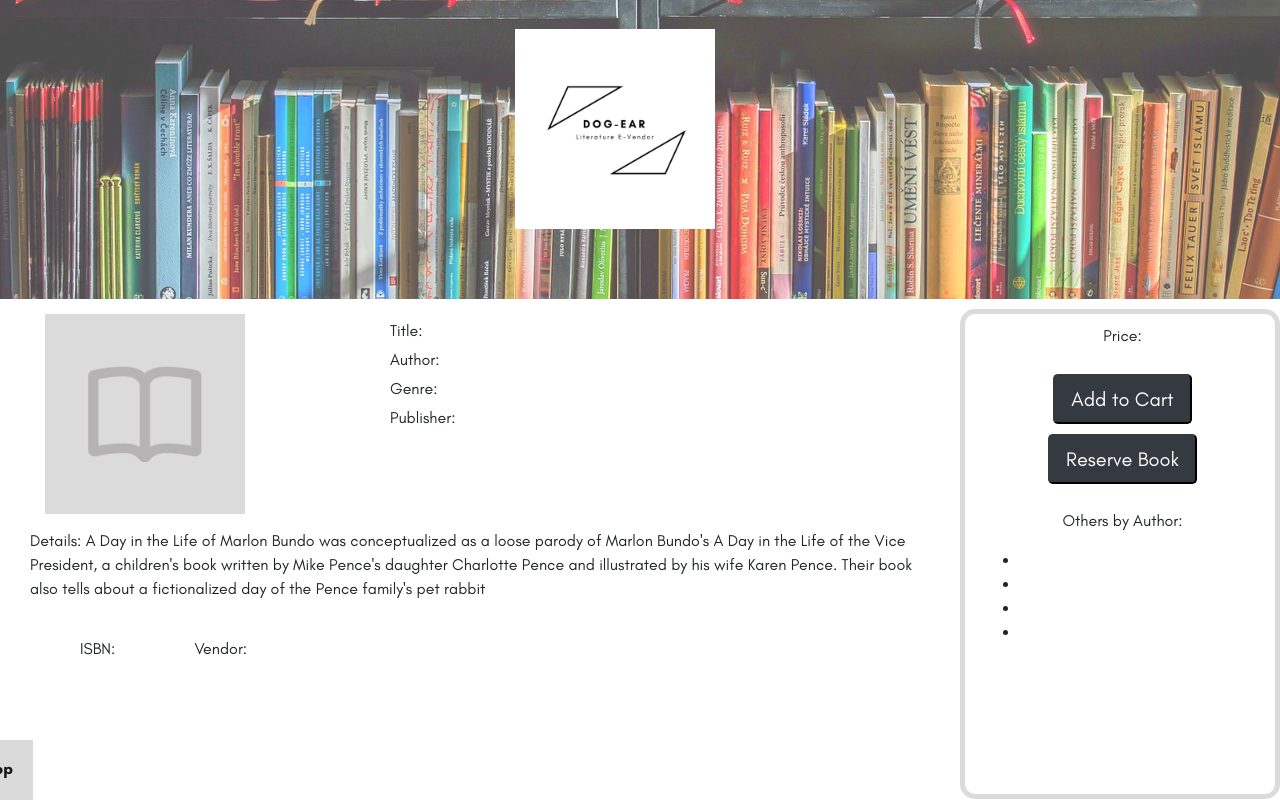
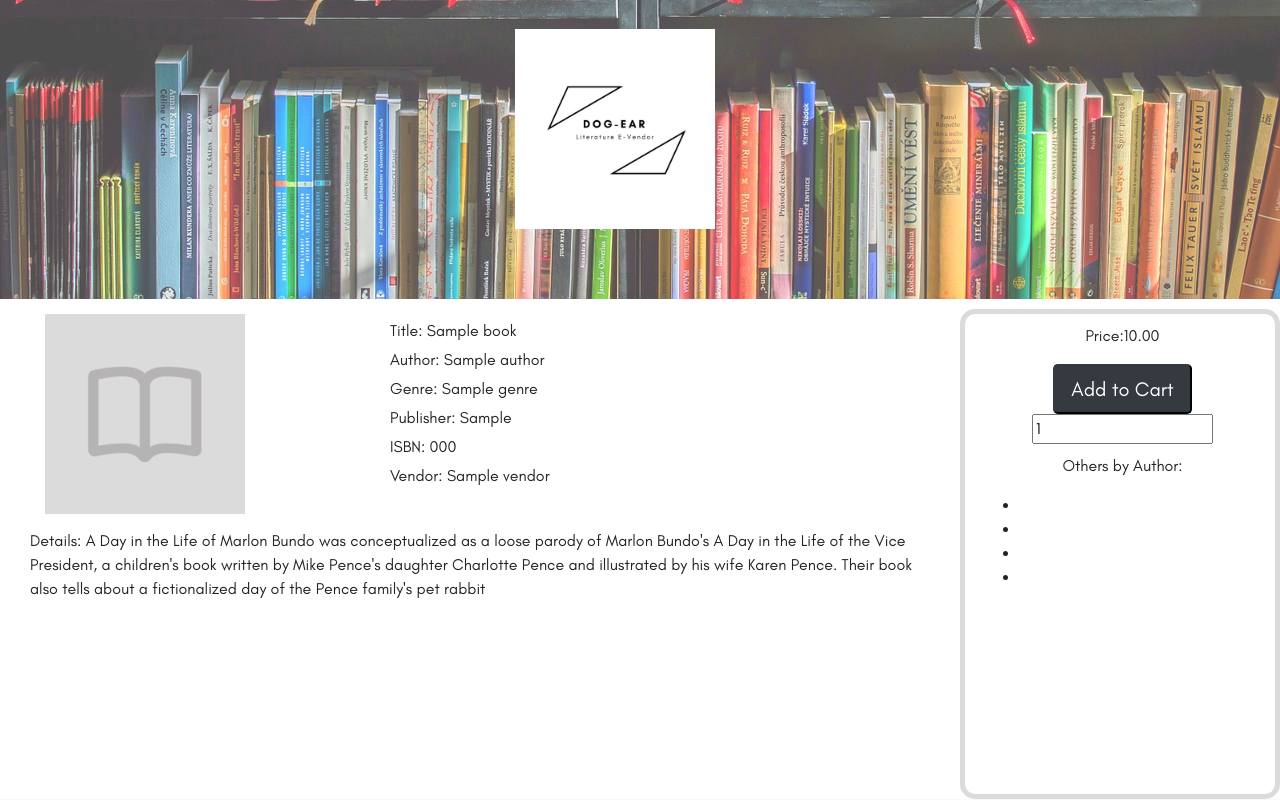
Before and after one commit to dsluo-archive/BookStore, a Django app: a page that uses templates/book_detail.html in a window 1280 px wide. Shown: the part 57-857 px from the top of the page. Run offline with Django 3.2, Linux system fonts and the light colour scheme; tables that the repository leaves empty hold one stand-in row (values such as "Sample post"); parts of the project's set-up code (start-up, migrations or seed data) failed here and were passed over; some libraries are stand-ins or nearby versions.

Commit message:
Book Detail Additions:
Populated book_detail with data
Moved some buttons around
Made Add to Cart functional

```diff
--- a/templates/book_detail.html
+++ b/templates/book_detail.html
@@ -27,10 +27,12 @@
                         </div>
                         <div class="col-md-8">
                             <ul>
-                                <li>Title:</li>
-                                <li>Author:</li>
-                                <li>Genre:</li>
-                                <li>Publisher:</li>
+                                <li>Title: {{ book.name }}</li>
+                                <li>Author: {{ book.author }}</li>
+                                <li>Genre: {{ book.subjects.all.first }}</li>
+                                <li>Publisher: {{ book.publisher }}</li>
+                                <li>ISBN: {{ book.isbn }}</li>
+                                <li>Vendor: {{ book.vendor }}</li>
                             </ul>
                         </div>
                         <div class="col-md-12">
@@ -39,19 +41,17 @@
                                 Pence's daughter Charlotte Pence and illustrated by his wife Karen Pence.
                                 Their book also tells about a fictionalized day of the Pence family's pet rabbit </p>
                         </div>
-                        <div class="col-md-12">
-                            <ul id="secondary">
-                                <li>ISBN:</li>
-                                <li>Vendor:</li>
-                            </ul>
-                        </div>
                     </div>
                 </div>
             </div>
             <div class="col-md-3 sidebar">
-                <p>Price:</p>
-                <button class="btn-lg btn-dark"> Add to Cart</button>
-                <button id="reserve" class="btn-lg btn-dark"> Reserve Book</button>
+                <p>Price:{{ book.price }}</p>
+
+                <form method="post"> {% csrf_token %}
+                    <input class="btn-lg btn-dark" type="submit" name="cart" value="Add to Cart">
+                    <input type="text" name="count" value="1">
+                </form>
+
                 <p>Others by Author:</p>
                 <ul id="Others">
                     <li></li>
@@ -62,6 +62,8 @@
             </div>
         </div>
     </div>
+
+    <!-- No need for a Back to Top. Was also formatted incorrectly.
     <div class="container-fluid">
         <div class="row">
             <div class="col-md-12">
@@ -76,5 +78,6 @@
             </div>
         </div>
     </div>
+    -->
 
 {% endblock main_content %}
```
